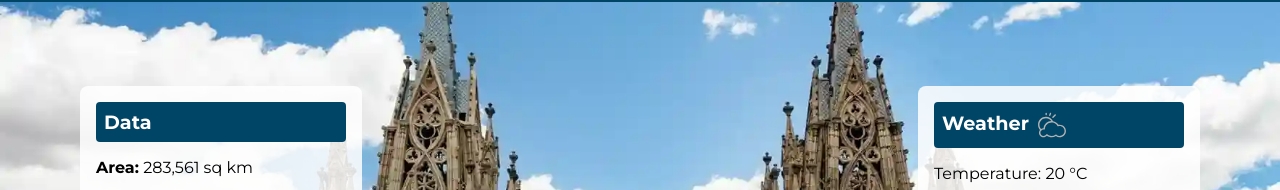
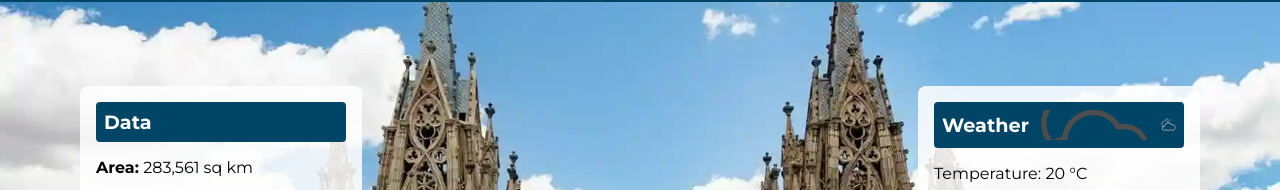
Before and after one commit to gabmunoz27/wdd131, a plain HTML site: page place.html in a window 1280 px wide. Shown: the part 112-302 px from the top of the page. Drawn offline with Linux system fonts and the light colour scheme.

Commit message:
change svg

```diff
--- a/place.html
+++ b/place.html
@@ -39,7 +39,9 @@
         </div>
 
         <div class="weather">
-          <h2>Weather</h2>
+          <h2>Weather
+            <img src="images/weather.svg" alt="Weather Icon" class="weather-icon">
+          </h2>
           <p>Temperature: <span id="temp">20</span> °C</p>
           <p>Conditions: Partly Cloudy</p>
           <p>Wind: <span id="wind">15</span> km/h</p>
--- a/styles/country.css
+++ b/styles/country.css
@@ -58,14 +58,24 @@ main {
   border-radius: 4px;
   margin-top: 0;
   font-size: 1.2rem;
+  display: flex;
+  align-items: center;
   position: relative;
 }
 
+.weather-icon {
+  width: 30px;
+  height: 30px;
+  margin-left: 0.5rem;
+  vertical-align: middle;
+}
+
+/* ::after decorativo */
 .weather h2::after {
   content: "";
   display: inline-block;
-  width: 30px;   /* antes 20px */
-  height: 30px;  /* antes 20px */
+  width: 30px;
+  height: 30px;
   margin-left: 0.5rem;
   background-image: url("../images/weather.svg");
   background-size: contain;
```
